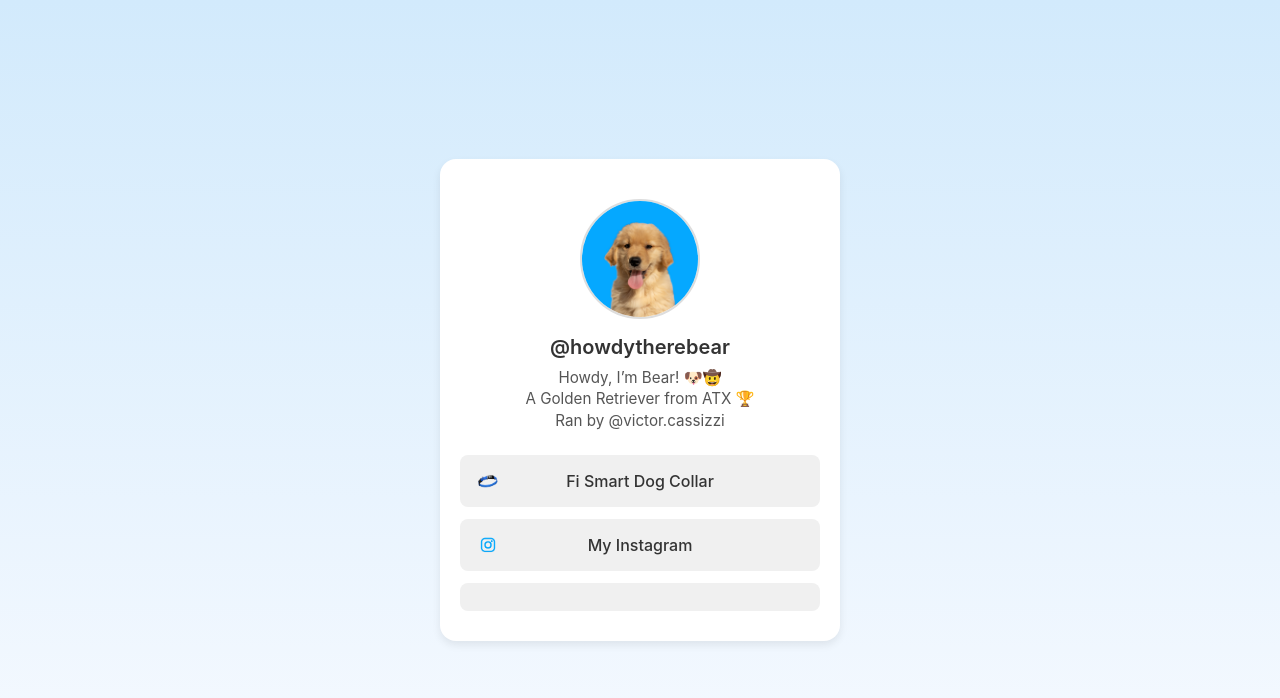
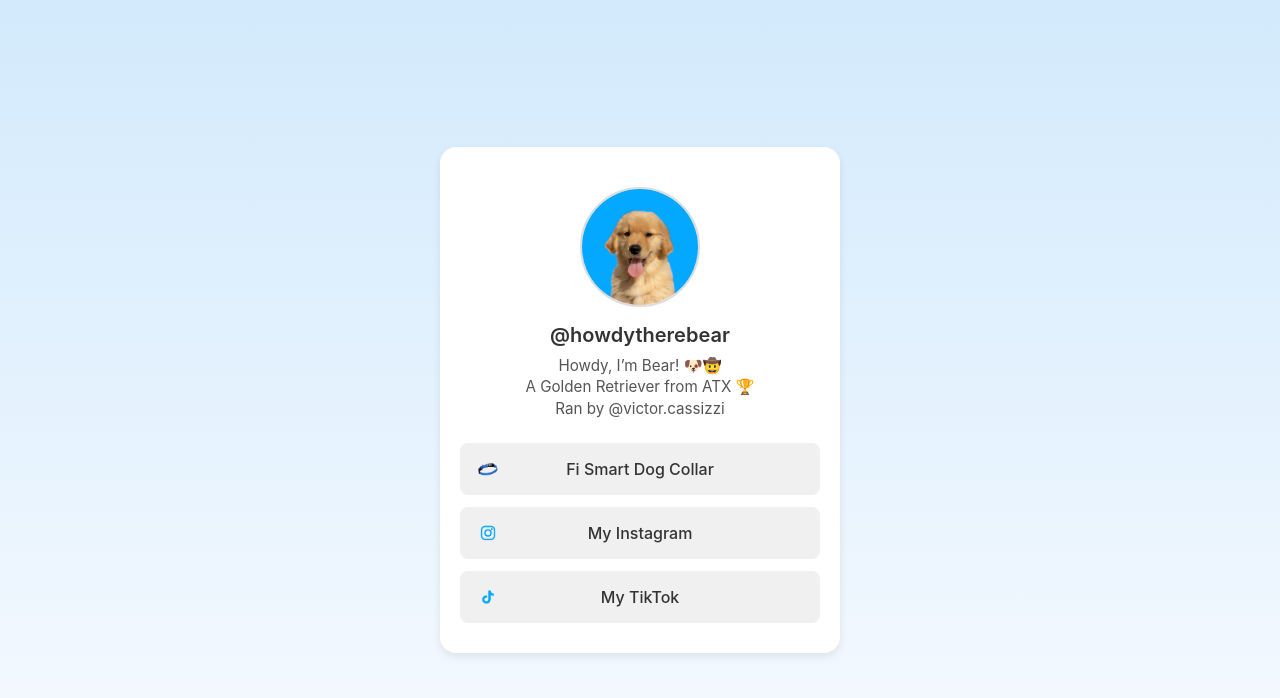
Before and after one commit to vzcas/howdytherebear, a plain HTML site: page index.html in a window 1280 px wide. Drawn offline with Linux system fonts and the light colour scheme.

Commit message:
Update index.html

```diff
--- a/index.html
+++ b/index.html
@@ -38,20 +38,22 @@
       font-family: -apple-system, BlinkMacSystemFont, "Segoe UI", Roboto, Helvetica, Arial, sans-serif;
     }
 
-    /* Make body fill the screen and remove scrolling */
+    /* Make html/body fill the screen, allow scrolling if needed */
     html, body {
       width: 100%;
       height: 100%;
     }
+
     body {
       background: linear-gradient(to bottom, #d2eafc 0%, #f7faff 100%);
       display: flex;
+      flex-direction: column;
       justify-content: center;
       align-items: center;
-      overflow: hidden; /* no scroll */
+      /* No overflow hidden here, so content won't get cut off */
     }
 
-    /* CONTAINER: center, bigger on mobile, up to 400px wide */
+    /* CONTAINER: center, up to 400px wide */
     .linktree-container {
       width: 90%;
       max-width: 400px;
@@ -60,6 +62,7 @@
       box-shadow: 0 4px 8px rgba(0,0,0,0.08);
       text-align: center;
       padding: 40px 20px 30px;
+      margin: 20px 0; /* small top/bottom margin */
     }
 
     /* PROFILE IMAGE */
@@ -161,4 +164,12 @@
         <span class="btn-placeholder"></span>
       </a>
       <a href="https://www.tiktok.com/@howdytherebear?_t=zt-8urupxlvoyc&_r=1" class="link-btn">
-        <img src="icon-tiktok.png" alt="TikTok Icon
+        <img src="icon-tiktok.png" alt="TikTok Icon" class="button-icon">
+        <span>My TikTok</span>
+        <span class="btn-placeholder"></span>
+      </a>
+    </div>
+  </div>
+
+</body>
+</html>
```
